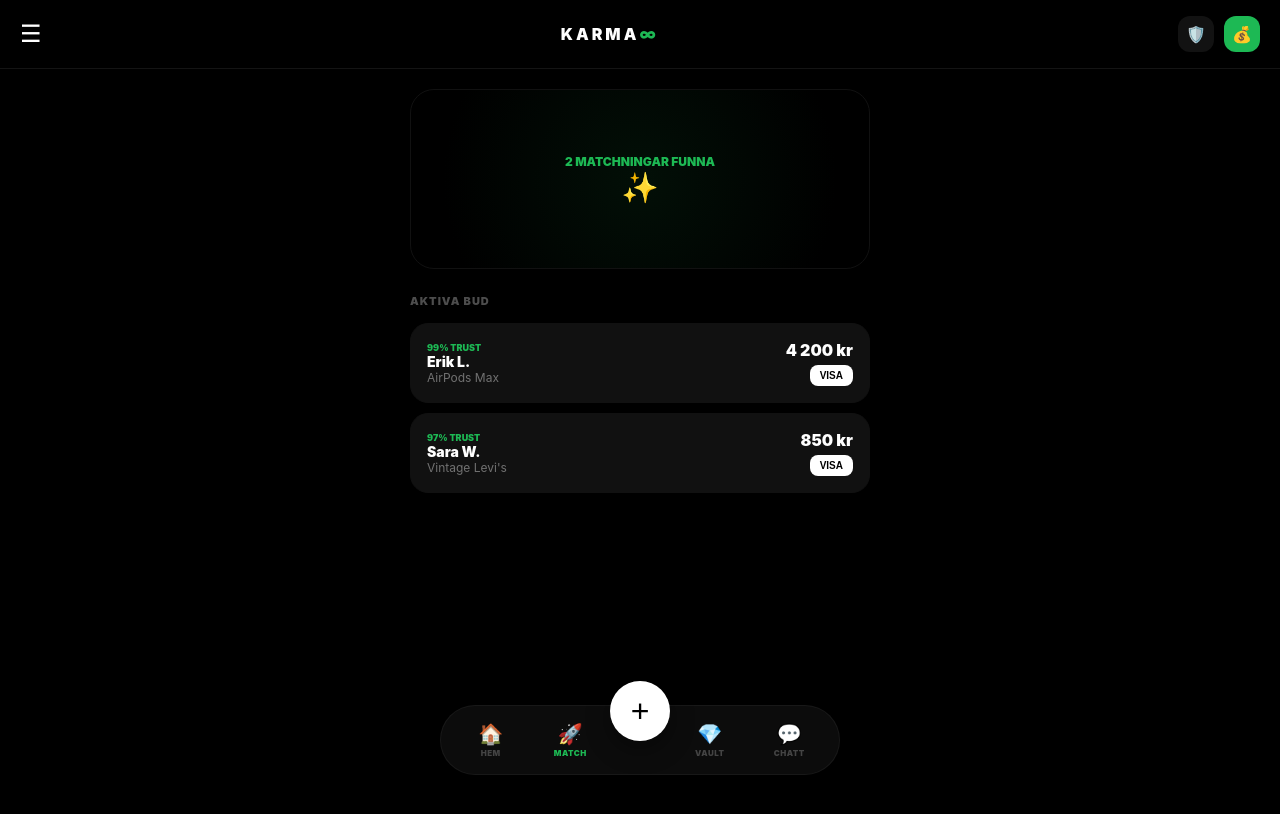
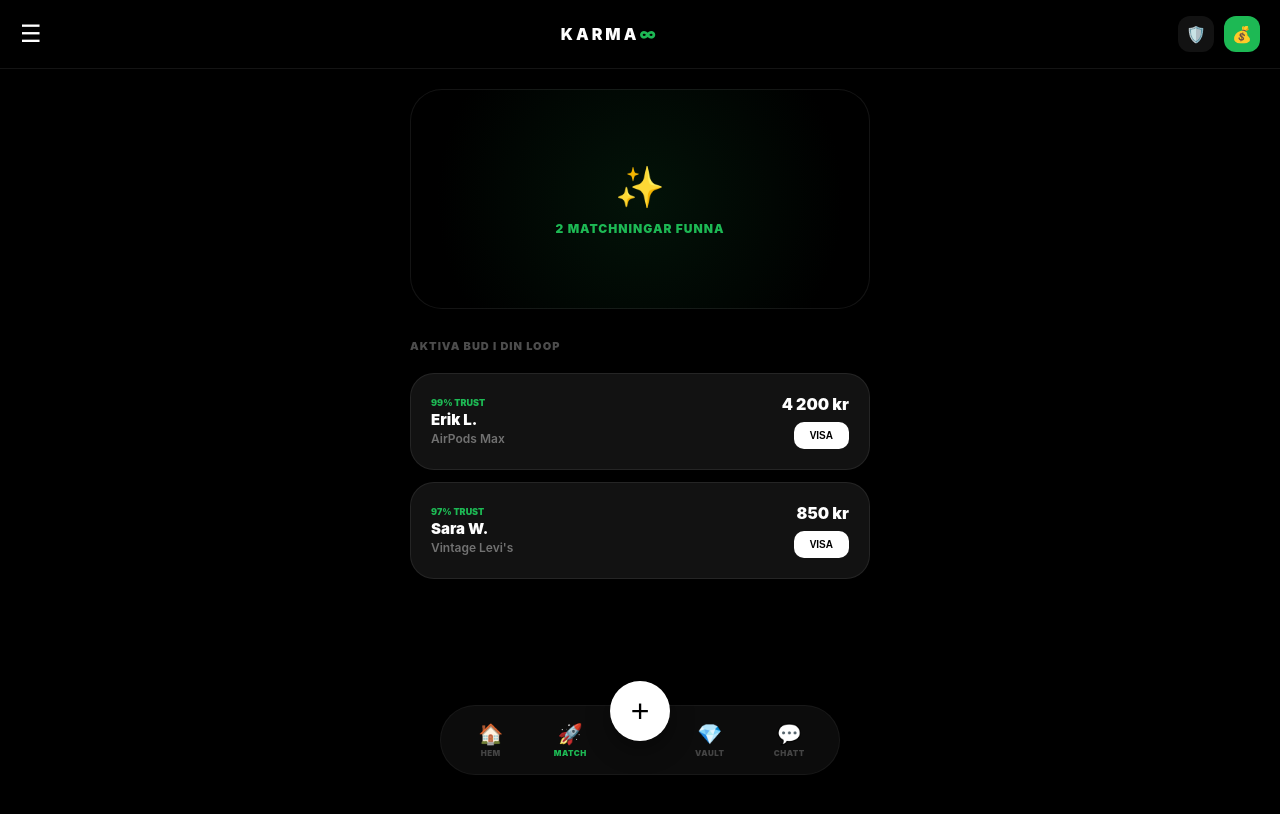
Before and after one commit to gascheckking/marketbeg-appGem, a Next.js app: page /match in a window 1280 px wide. Shown: the top 814 px of the page. Built offline with nearby package versions, Linux system fonts and the light colour scheme.

Commit message:
Update page.tsx

```diff
--- a/app/match/page.tsx
+++ b/app/match/page.tsx
@@ -17,40 +17,42 @@ export default function MatchPage() {
   return (
     <div className="page-wrapper">
       <div style={{
-        height: "180px", background: "radial-gradient(circle, #1DB95415 0%, #000 80%)",
-        borderRadius: "24px", display: "flex", flexDirection: "column", alignItems: "center", justifyContent: "center",
-        border: "1px solid #111", marginBottom: "25px", position: "relative", overflow: "hidden"
+        height: "220px", background: "radial-gradient(circle, rgba(29, 185, 84, 0.1) 0%, #000 80%)",
+        borderRadius: "32px", display: "flex", flexDirection: "column", alignItems: "center", justifyContent: "center",
+        border: "1px solid var(--border)", marginBottom: "30px", position: "relative", overflow: "hidden"
       }}>
-        {isScanning ? (
-          <div className="radar-pulse" />
-        ) : <div style={{ fontSize: "12px", fontWeight: 900, color: "#1DB954" }}>2 MATCHNINGAR FUNNA</div>}
-        <div style={{ fontSize: "30px", zIndex: 2 }}>{isScanning ? "🤖" : "✨"}</div>
+        {isScanning && <div className="radar-pulse" />}
+        <div style={{ fontSize: "40px", zIndex: 2, marginBottom: "10px" }}>{isScanning ? "🤖" : "✨"}</div>
+        {!isScanning && <div style={{ fontSize: "12px", fontWeight: 900, color: "var(--karma-green)", letterSpacing: "1px" }}>2 MATCHNINGAR FUNNA</div>}
       </div>
 
-      <h2 style={{ fontSize: "11px", fontWeight: 900, opacity: 0.3, marginBottom: "15px", letterSpacing: "1px" }}>AKTIVA BUD</h2>
+      <h2 style={{ fontSize: "11px", fontWeight: 900, opacity: 0.3, marginBottom: "20px", letterSpacing: "1px" }}>AKTIVA BUD I DIN LOOP</h2>
 
-      <div style={{ display: "flex", flexDirection: "column", gap: "10px" }}>
+      <div style={{ display: "flex", flexDirection: "column", gap: "12px" }}>
         {activeMatches.map((match) => (
-          <div key={match.id} style={{
-            background: "#111", padding: "16px", borderRadius: "18px",
-            display: "flex", justifyContent: "space-between", alignItems: "center", border: "1px solid #111"
-          }}>
+          <div key={match.id} className="card" style={{ display: "flex", justifyContent: "space-between", alignItems: "center" }}>
             <div>
-              <div style={{ fontSize: "9px", fontWeight: 900, color: "#1DB954" }}>{match.trust}% TRUST</div>
-              <div style={{ fontSize: "14px", fontWeight: 900 }}>{match.user}</div>
-              <div style={{ fontSize: "12px", opacity: 0.4 }}>{match.item}</div>
+              <div style={{ fontSize: "9px", fontWeight: 900, color: "var(--karma-green)" }}>{match.trust}% TRUST</div>
+              <div style={{ fontSize: "15px", fontWeight: 900, margin: "2px 0" }}>{match.user}</div>
+              <div style={{ fontSize: "12px", opacity: 0.4, fontWeight: 600 }}>{match.item}</div>
             </div>
             <div style={{ textAlign: "right" }}>
-              <div style={{ fontSize: "16px", fontWeight: 900 }}>{match.offer}</div>
-              <button style={{ marginTop: "5px", background: "#fff", color: "#000", border: "none", padding: "5px 10px", borderRadius: "8px", fontSize: "10px", fontWeight: 900 }}>VISA</button>
+              <div style={{ fontSize: "16px", fontWeight: 900, marginBottom: "8px" }}>{match.offer}</div>
+              <button style={{ background: "#fff", color: "#000", border: "none", padding: "8px 16px", borderRadius: "10px", fontSize: "10px", fontWeight: 900 }}>VISA</button>
             </div>
           </div>
         ))}
       </div>
 
       <style jsx>{`
-        .radar-pulse { width: 100px; height: 100px; border: 2px solid #1DB954; border-radius: 50%; animation: pulse 2s infinite; position: absolute; }
-        @keyframes pulse { 0% { transform: scale(0.5); opacity: 1; } 100% { transform: scale(2.5); opacity: 0; } }
+        .radar-pulse {
+          width: 120px; height: 120px; border: 2px solid var(--karma-green);
+          border-radius: 50%; animation: pulse 2s infinite; position: absolute;
+        }
+        @keyframes pulse {
+          0% { transform: scale(0.5); opacity: 1; }
+          100% { transform: scale(2.5); opacity: 0; }
+        }
       `}</style>
     </div>
   );
```
